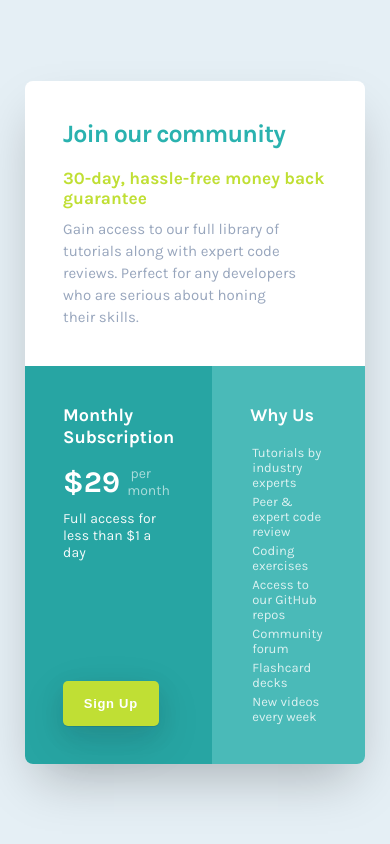
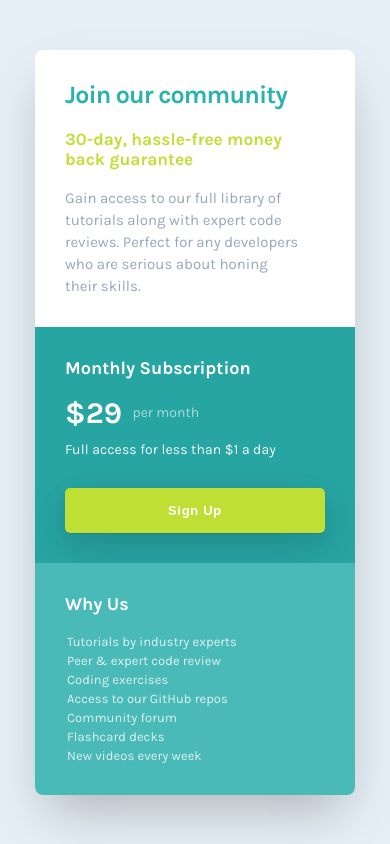
Before and after one commit to VasuBeachoo/single-price-component, a plain HTML site: page index.html in a window 390 px wide. Drawn offline with Linux system fonts and the light colour scheme.

Commit message:
Make layout responsive

```diff
--- a/css/styles.css
+++ b/css/styles.css
@@ -33,7 +33,7 @@ body {
   font-family: "Karla", sans-serif;
   border-radius: 8px;
   width: 650px;
-  margin: 25px;
+  margin: 35px;
   box-shadow: rgba(0, 0, 0, 0.25) 0px 25px 50px -12px;
 }
 
@@ -158,3 +158,36 @@ body {
   opacity: 0.8;
   margin: 2px;
 }
+
+@media (max-width: 720px) {
+  .component {
+    width: 390px;
+  }
+
+  .section {
+    padding: 30px;
+  }
+
+  .top-section .section-small-text {
+    margin-top: 8px;
+  }
+
+  .bottom-section {
+    flex-direction: column;
+  }
+
+  .price-section {
+    width: auto;
+    border-radius: 0;
+  }
+
+  .signup-btn {
+    margin-top: 30px;
+    width: 100%;
+  }
+
+  .why-us-section {
+    width: auto;
+    border-radius: 0 0 8px 8px;
+  }
+}
```
